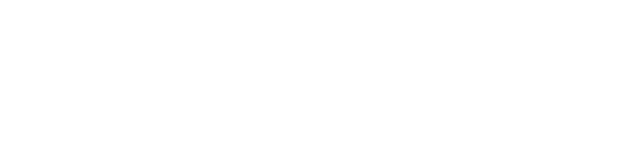
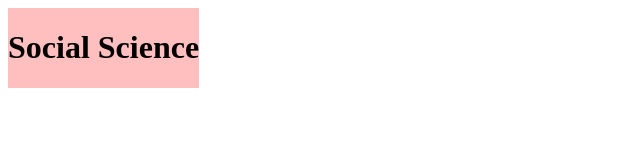
Before and after one commit to avnishaks/Namaste_CSS, a plain HTML site: page Level_2_CSS/Practice_Set_4_Before/index.html in a window 1280 px wide. Shown: the whole page, without its empty margins (0-640 px from the left). Drawn offline with Linux system fonts and the light colour scheme.

Commit message:
Display property , Visibilty , Alpha Channel

```diff
--- a/Level_2_CSS/Practice_Set_4_Before/index.html
+++ b/Level_2_CSS/Practice_Set_4_Before/index.html
@@ -4,9 +4,12 @@
     <meta charset="UTF-8">
     <meta http-equiv="X-UA-Compatible" content="IE=edge">
     <meta name="viewport" content="width=device-width, initial-scale=1.0">
-    <title>Document</title>
+    <title>Practice Set 4 Before</title>
+    <link rel="stylesheet" href="style.css">
 </head>
 <body>
-
+    <div>
+        <h1>Social Science</h1>
+    </div>
 </body>
 </html>
--- a/Level_2_CSS/Practice_Set_4_Before/style.css
+++ b/Level_2_CSS/Practice_Set_4_Before/style.css
@@ -0,0 +1,4 @@
+div{
+   background-color: rgb(255,0,0,0.25);
+   display: inline-block;
+}
```
Also changed, not shown: 1 other file.
